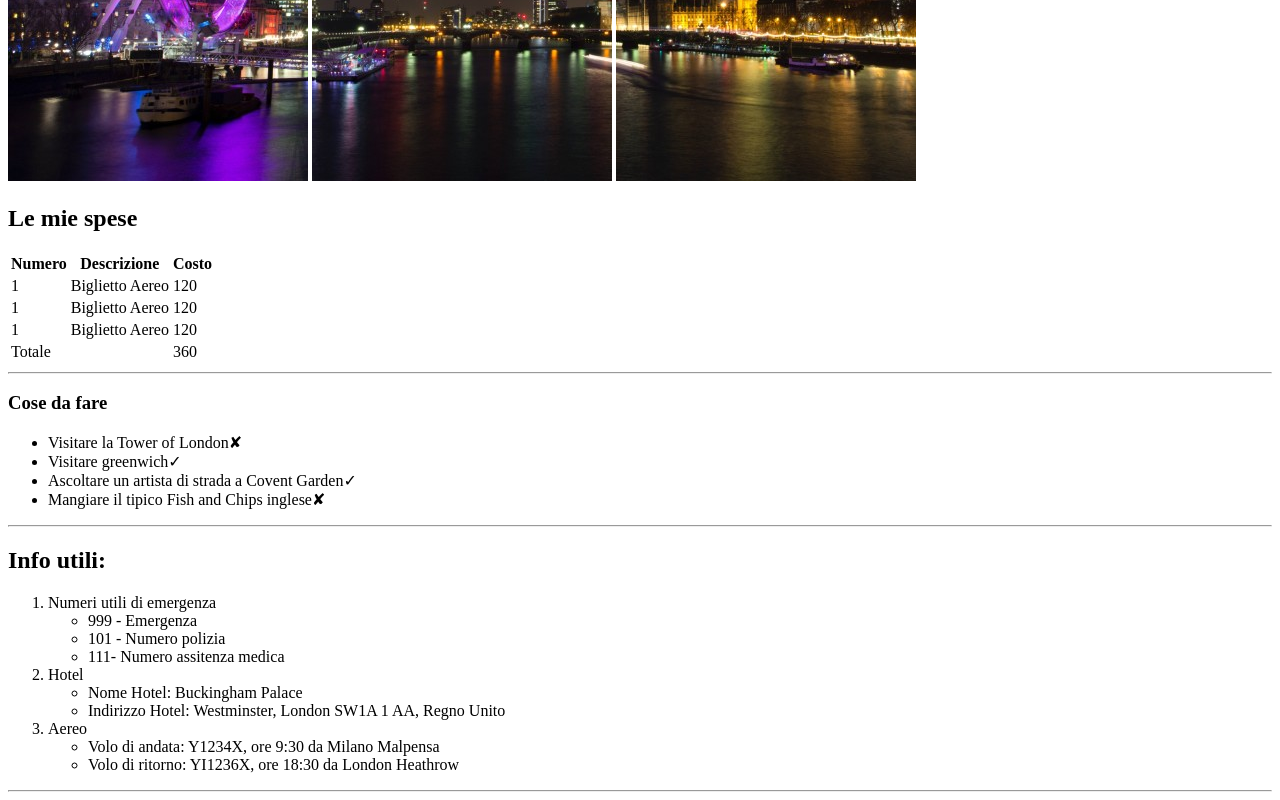
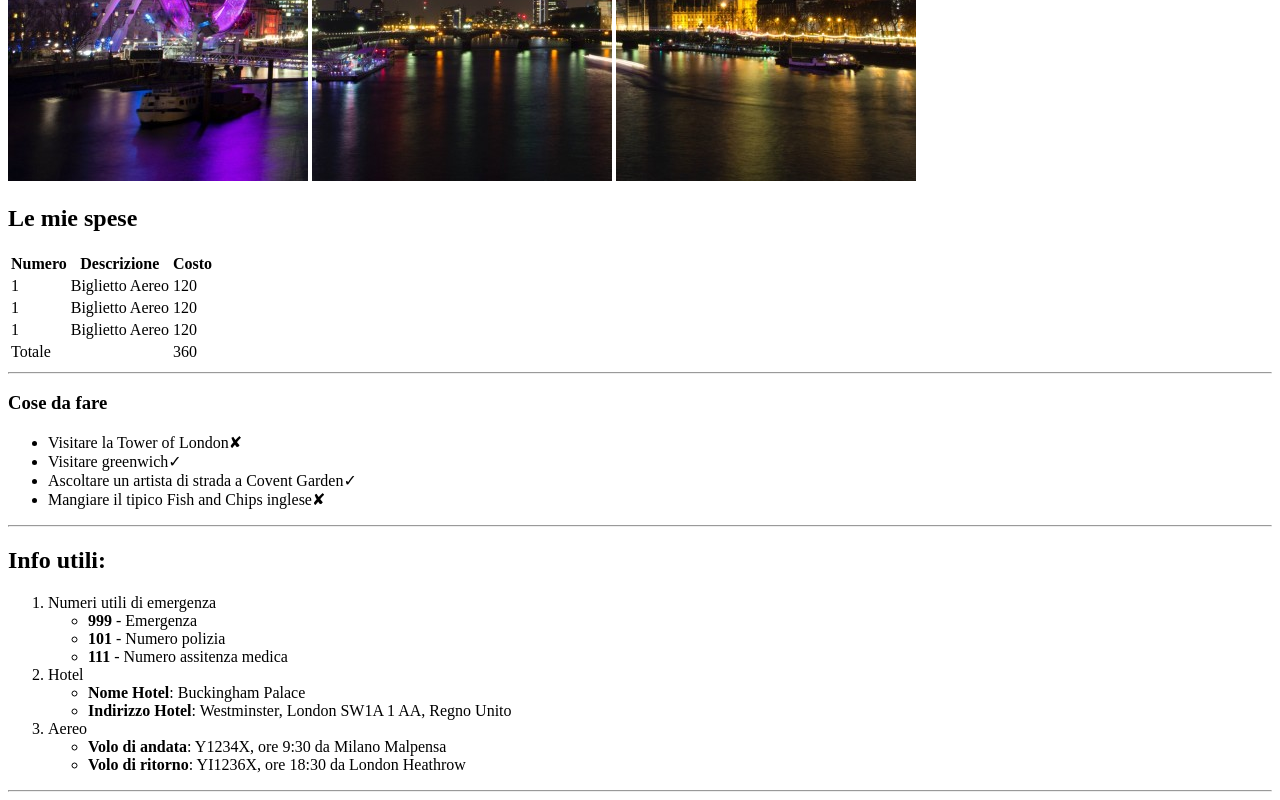
Before and after one commit to BruneiPaulPotosiCcuno/html-london-trip, a plain HTML site: page index.html in a window 1280 px wide. Shown: the part 499-1299 px from the top of the page. Drawn offline with Linux system fonts and the light colour scheme.

Commit message:
fix strong info

```diff
--- a/index.html
+++ b/index.html
@@ -79,19 +79,19 @@
         <ol>
             <li>Numeri utili di emergenza</li>
             <ul>
-                <li>999 - Emergenza</li>
-                <li>101 - Numero polizia</li>
-                <li>111- Numero assitenza medica</li>
+                <li><strong>999</strong> - Emergenza</li>
+                <li><strong>101</strong> - Numero polizia</li>
+                <li><strong>111</strong> - Numero assitenza medica</li>
             </ul>
             <li>Hotel</li>
             <ul>
-                <li>Nome Hotel: Buckingham Palace</li>
-                <li>Indirizzo Hotel: Westminster, London SW1A 1 AA, Regno Unito</li>
+                <li><strong>Nome Hotel</strong>: Buckingham Palace</li>
+                <li><strong>Indirizzo Hotel</strong>: Westminster, London SW1A 1 AA, Regno Unito</li>
             </ul>
             <li>Aereo</li>
             <ul>
-                <li>Volo di andata: Y1234X, ore 9:30 da Milano Malpensa</li>
-                <li>Volo di ritorno: YI1236X, ore 18:30 da London Heathrow</li>
+                <li><strong>Volo di andata</strong>: Y1234X, ore 9:30 da Milano Malpensa</li>
+                <li><strong>Volo di ritorno</strong>: YI1236X, ore 18:30 da London Heathrow</li>
             </ul>
         </ol>
     </section>
```
